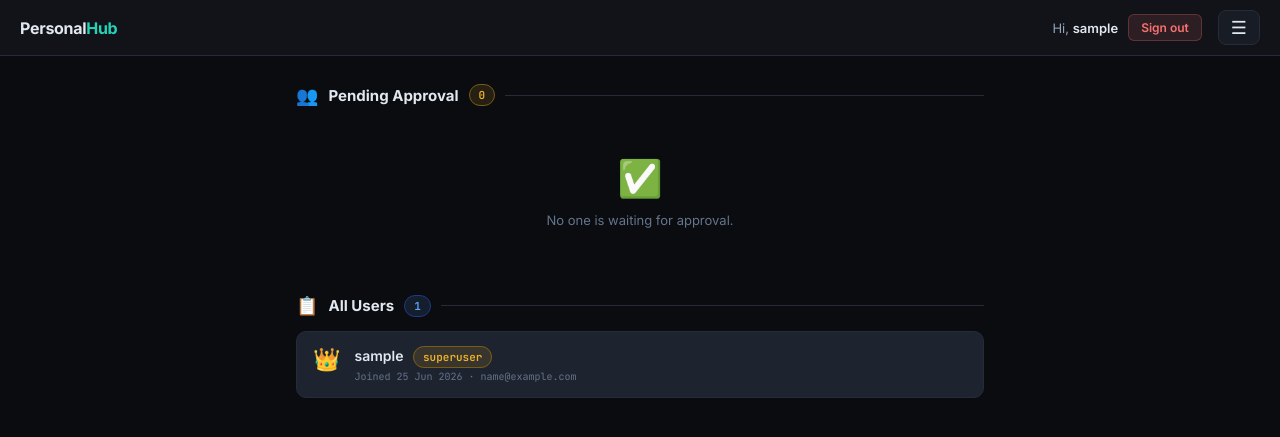
After one commit to mahanthileelakrishnaprasad-alt/Task_manager_project, a Django app: page /users/ in a window 1280 px wide. The commit adds this page. Shown: the top 437 px of the page. Run offline with Django 5.2, Linux system fonts and the light colour scheme; the visitor is signed in with stand-in values (Sample User, id 1); data comes from the database, SQL or seed files in the repository.

Commit message:
Add user approval workflow and superuser Users management page

```diff
--- a/tasks/templates/tasks/base.html
+++ b/tasks/templates/tasks/base.html
@@ -217,6 +217,11 @@ textarea.input{resize:vertical;min-height:60px}
       <a href="/transactions/" class="menu-item {% if '/transactions/' in request.path %}active{% endif %}">
         <span class="menu-icon">💰</span> Transactions
       </a>
+      {% if user.is_superuser %}
+      <a href="/users/" class="menu-item {% if '/users/' in request.path %}active{% endif %}">
+        <span class="menu-icon">👥</span> Users
+      </a>
+      {% endif %}
     </div>
   </div>
 </nav>
--- a/tasks/templates/tasks/login.html
+++ b/tasks/templates/tasks/login.html
@@ -20,13 +20,14 @@ body{background:var(--bg);color:var(--text);font-family:'Inter',sans-serif;min-h
 .link{text-align:center;margin-top:18px;font-size:13px;color:var(--muted)}
 .link a{color:var(--teal);text-decoration:none;font-weight:600}
 .err{background:rgba(248,113,113,.12);color:var(--red);border:1px solid var(--red-dim);padding:10px 14px;border-radius:8px;font-size:13px;margin-bottom:14px}
+.ok{background:rgba(74,222,128,.12);color:var(--green);border:1px solid var(--green-dim);padding:10px 14px;border-radius:8px;font-size:13px;margin-bottom:14px}
 </style>
 </head>
 <body>
 <div class="box">
   <div class="logo">Personal<span>Hub</span></div>
   <div class="subtitle">Sign in to your workspace</div>
-  {% if messages %}{% for m in messages %}<div class="err">{{ m }}</div>{% endfor %}{% endif %}
+  {% if messages %}{% for m in messages %}<div class="{% if m.tags == 'success' %}ok{% else %}err{% endif %}">{{ m }}</div>{% endfor %}{% endif %}
   <form method="POST">
     {% csrf_token %}
     <label class="label">Username</label>
--- a/tasks/templates/tasks/register.html
+++ b/tasks/templates/tasks/register.html
@@ -20,6 +20,7 @@ body{background:var(--bg);color:var(--text);font-family:'Inter',sans-serif;min-h
 .link{text-align:center;margin-top:18px;font-size:13px;color:var(--muted)}
 .link a{color:var(--teal);text-decoration:none;font-weight:600}
 .err{background:rgba(248,113,113,.12);color:var(--red);border:1px solid var(--red-dim);padding:10px 14px;border-radius:8px;font-size:13px;margin-bottom:8px}
+.ok{background:rgba(74,222,128,.12);color:#4ade80;border:1px solid #14532d;padding:10px 14px;border-radius:8px;font-size:13px;margin-bottom:8px}
 .hint{font-size:11px;color:var(--muted);margin-top:-10px;margin-bottom:14px}
 </style>
 </head>
@@ -27,7 +28,7 @@ body{background:var(--bg);color:var(--text);font-family:'Inter',sans-serif;min-h
 <div class="box">
   <div class="logo">Personal<span>Hub</span></div>
   <div class="subtitle">Create your account</div>
-  {% if messages %}{% for m in messages %}<div class="err">{{ m }}</div>{% endfor %}{% endif %}
+  {% if messages %}{% for m in messages %}<div class="{% if m.tags == 'success' %}ok{% else %}err{% endif %}">{{ m }}</div>{% endfor %}{% endif %}
   <form method="POST">
     {% csrf_token %}
     <label class="label">Username</label>
--- /dev/null
+++ b/tasks/templates/tasks/users.html
@@ -0,0 +1,93 @@
+{% extends "tasks/base.html" %}
+{% block title %}Users — PersonalHub{% endblock %}
+
+{% block content %}
+
+<div class="section-head">
+  <span class="section-icon">👥</span>
+  <h2>Pending Approval</h2>
+  <span class="badge badge-gold">{{ pending_users|length }}</span>
+  <div class="divider"></div>
+</div>
+
+<div style="display:flex;flex-direction:column;gap:10px;margin-bottom:28px">
+  {% if pending_users %}
+    {% for u in pending_users %}
+    <div class="task-card">
+      <span style="font-size:22px;flex-shrink:0">🆕</span>
+      <div class="task-body">
+        <div class="task-title">{{ u.username }}</div>
+        <div class="task-meta">
+          Requested {{ u.profile.requested_at|date:"d M Y, g:i A" }}
+          {% if u.email %} · {{ u.email }}{% endif %}
+        </div>
+      </div>
+      <div class="task-actions">
+        <form method="POST" action="{% url 'users' %}">{% csrf_token %}
+          <input type="hidden" name="action" value="approve"/>
+          <input type="hidden" name="pk" value="{{ u.pk }}"/>
+          <button class="btn btn-sm btn-ghost-teal">✓ Approve</button>
+        </form>
+        <form method="POST" action="{% url 'users' %}">{% csrf_token %}
+          <input type="hidden" name="action" value="reject"/>
+          <input type="hidden" name="pk" value="{{ u.pk }}"/>
+          <button class="btn btn-sm btn-ghost-red" onclick="return confirm('Reject and permanently delete {{ u.username }}?')">✕ Reject</button>
+        </form>
+      </div>
+    </div>
+    {% endfor %}
+  {% else %}
+    <div class="empty"><div class="ei">✅</div><p>No one is waiting for approval.</p></div>
+  {% endif %}
+</div>
+
+<div class="section-head">
+  <span class="section-icon">📋</span>
+  <h2>All Users</h2>
+  <span class="badge badge-blue">{{ approved_users|length }}</span>
+  <div class="divider"></div>
+</div>
+
+<div style="display:flex;flex-direction:column;gap:10px">
+  {% for u in approved_users %}
+  <div class="task-card" style="{% if not u.is_active %}opacity:.6;{% endif %}">
+    <span style="font-size:22px;flex-shrink:0">{% if u.is_superuser %}👑{% elif u.is_active %}🟢{% else %}⚪{% endif %}</span>
+    <div class="task-body">
+      <div class="task-title">
+        {{ u.username }}
+        {% if u.is_superuser %}<span class="badge badge-gold" style="margin-left:6px">superuser</span>{% endif %}
+        {% if not u.is_active and not u.is_superuser %}<span class="badge badge-red" style="margin-left:6px">deactivated</span>{% endif %}
+      </div>
+      <div class="task-meta">
+        Joined {{ u.date_joined|date:"d M Y" }}
+        {% if u.email %} · {{ u.email }}{% endif %}
+        {% if u.last_login %} · last login {{ u.last_login|date:"d M Y, g:i A" }}{% endif %}
+      </div>
+    </div>
+    {% if not u.is_superuser %}
+    <div class="task-actions">
+      {% if u.is_active %}
+      <form method="POST" action="{% url 'users' %}">{% csrf_token %}
+        <input type="hidden" name="action" value="deactivate"/>
+        <input type="hidden" name="pk" value="{{ u.pk }}"/>
+        <button class="btn btn-sm btn-ghost-gold" onclick="return confirm('Deactivate {{ u.username }}? They will be unable to log in.')">⏸ Deactivate</button>
+      </form>
+      {% else %}
+      <form method="POST" action="{% url 'users' %}">{% csrf_token %}
+        <input type="hidden" name="action" value="activate"/>
+        <input type="hidden" name="pk" value="{{ u.pk }}"/>
+        <button class="btn btn-sm btn-ghost-teal">▶ Reactivate</button>
+      </form>
+      {% endif %}
+      <form method="POST" action="{% url 'users' %}">{% csrf_token %}
+        <input type="hidden" name="action" value="reject"/>
+        <input type="hidden" name="pk" value="{{ u.pk }}"/>
+        <button class="btn btn-sm btn-ghost-red" onclick="return confirm('Permanently delete {{ u.username }} and all their data?')">🗑 Delete</button>
+      </form>
+    </div>
+    {% endif %}
+  </div>
+  {% endfor %}
+</div>
+
+{% endblock %}
--- a/tasks/urls.py
+++ b/tasks/urls.py
@@ -2,6 +2,10 @@ from django.urls import path
 from . import views
 
 urlpatterns = [
+    # account status
+    path('pending/', views.pending_approval_view, name='pending_approval'),
+    # users (superuser only)
+    path('users/', views.users_view, name='users'),
     # tasks
     path('task/complete/<int:pk>/', views.complete_task, name='complete_task'),
     path('task/delete/<int:pk>/', views.delete_task, name='delete_task'),
--- a/tasks/views.py
+++ b/tasks/views.py
@@ -10,7 +10,29 @@ from django.contrib import messages
 from datetime import date, timedelta
 import os
 
-from .models import Task, UploadedFile, RoutineTask, RoutineLog, Transaction, TransactionCategory
+from .models import Task, UploadedFile, RoutineTask, RoutineLog, Transaction, TransactionCategory, UserProfile
+
+
+def _is_approved(user):
+    """Superusers are always approved. Users without a profile (pre-existing
+    accounts created before this feature existed) are treated as approved."""
+    if user.is_superuser:
+        return True
+    profile = getattr(user, 'profile', None)
+    if profile is None:
+        return True
+    return profile.is_approved
+
+
+def approved_required(view_func):
+    """Like @login_required, but also blocks users pending admin approval,
+    sending them to the waiting-room page instead."""
+    @login_required
+    def wrapper(request, *args, **kwargs):
+        if not _is_approved(request.user):
+            return redirect('pending_approval')
+        return view_func(request, *args, **kwargs)
+    return wrapper
 
 
 # ── Auth ──────────────────────────────────────────────────────────────────────
@@ -38,9 +60,9 @@ def register_view(request):
         form = UserCreationForm(request.POST)
         if form.is_valid():
             user = form.save()
-            login(request, user)
-            messages.success(request, f'Welcome, {user.username}!')
-            return redirect('dashboard')
+            UserProfile.objects.create(user=user, is_approved=False)
+            messages.success(request, 'Registration submitted, waiting for admin approval.')
+            return redirect('login')
         else:
             for field, errors in form.errors.items():
                 for error in errors:
@@ -52,7 +74,7 @@ def register_view(request):
 
 # ── Dashboard ─────────────────────────────────────────────────────────────────
 
-@login_required
+@approved_required
 def dashboard(request):
     if request.method == 'POST':
         title = request.POST.get('title', '').strip()
@@ -69,9 +91,81 @@ def dashboard(request):
     })
 
 
+@login_required
+def pending_approval_view(request):
+    if _is_approved(request.user):
+        return redirect('dashboard')
+    return render(request, 'tasks/pending_approval.html')
+
+
+# ── User Management (superuser only) ──────────────────────────────────────────
+
+def superuser_required(view_func):
+    @login_required
+    def wrapper(request, *args, **kwargs):
+        if not request.user.is_superuser:
+            messages.error(request, "You don't have permission to view that page.")
+            return redirect('dashboard')
+        return view_func(request, *args, **kwargs)
+    return wrapper
+
+
+@superuser_required
+def users_view(request):
+    if request.method == 'POST':
+        action = request.POST.get('action')
+        pk = request.POST.get('pk')
+        target = get_object_or_404(User, pk=pk)
+
+        if target.is_superuser and action in ('reject', 'deactivate'):
+            messages.error(request, "You can't deactivate or reject a superuser.")
+            return redirect('users')
+
+        if action == 'approve':
+            profile, _ = UserProfile.objects.get_or_create(user=target)
+            profile.is_approved = True
+            profile.approved_at = timezone.now()
+            profile.save()
+            target.is_active = True
+            target.save()
+            messages.success(request, f'{target.username} approved.')
+
+        elif action == 'reject':
+            username = target.username
+            target.delete()
+            messages.success(request, f'{username} rejected and removed.')
+
+        elif action == 'deactivate':
+            target.is_active = False
+            target.save()
+            messages.success(request, f'{target.username} deactivated.')
+
+        elif action == 'activate':
+            target.is_active = True
+            target.save()
+            # Reactivating someone also counts as (re)approving them.
+            profile, _ = UserProfile.objects.get_or_create(user=target)
+            if not profile.is_approved:
+                profile.is_approved = True
+                profile.approved_at = timezone.now()
+                profile.save()
+            messages.success(request, f'{target.username} reactivated.')
+
+        return redirect('users')
+
+    all_users = User.objects.all().order_by('-date_joined').select_related('profile')
+    pending_users = [u for u in all_users if not u.is_superuser and hasattr(u, 'profile') and not u.profile.is_approved]
+    approved_users = [u for u in all_users if u not in pending_users]
+
+    return render(request, 'tasks/users.html', {
+        'pending_users': pending_users,
+        'approved_users': approved_users,
+    })
+
+
 # ── Tasks ─────────────────────────────────────────────────────────────────────
 
-@login_required
+@approved_required
 def complete_task(request, pk):
     if request.method == 'POST':
         task = get_object_or_404(Task, pk=pk, user=request.user)
@@ -81,7 +175,7 @@ def complete_task(request, pk):
     return redirect('dashboard')
 
 
-@login_required
+@approved_required
 def delete_task(request, pk):
     if request.method == 'POST':
         task = get_object_or_404(Task, pk=pk, user=request.user)
@@ -89,7 +183,7 @@ def delete_task(request, pk):
     return redirect('dashboard')
 
 
-@login_required
+@approved_required
 def restore_task(request, pk):
     if request.method == 'POST':
         task = get_object_or_404(Task, pk=pk, user=request.user)
@@ -99,7 +193,7 @@ def restore_task(request, pk):
     return redirect('dashboard')
 
 
-@login_required
+@approved_required
 def delete_all_treasure(request):
     if request.method == 'POST':
         Task.objects.filter(user=request.user, completed=True).delete()
@@ -108,7 +202,7 @@ def delete_all_treasure(request):
 
 # ── Files ─────────────────────────────────────────────────────────────────────
 
-@login_required
+@approved_required
 def files_view(request):
     if request.method == 'POST':
         uploaded = request.FILES.get('file')
@@ -135,7 +229,7 @@ def files_view(request):
     return render(request, 'tasks/files.html', {'files': files})
 
 
-@login_required
+@approved_required
 def delete_file(request, pk):
     if request.method == 'POST':
         f = get_object_or_404(UploadedFile, pk=pk, user=request.user)
@@ -145,7 +239,7 @@ def delete_file(request, pk):
     return redirect('files')
 
 
-@login_required
+@approved_required
 def download_file(request, pk):
     f = get_object_or_404(UploadedFile, pk=pk, user=request.user)
     if not f.file or not os.path.exists(f.file.path):
@@ -166,7 +260,7 @@ def _ensure_today_logs(user):
         RoutineLog.objects.get_or_create(routine_task=rt, date=today, defaults={'user': user})
 
 
-@login_required
+@approved_required
 def routine_view(request):
     if request.method == 'POST':
         action = request.POST.get('action')
@@ -229,7 +323,7 @@ def routine_view(request):
 
 # ── Transactions ──────────────────────────────────────────────────────────────
 
-@login_required
+@approved_required
 def transactions_view(request):
     if request.method == 'POST':
         action = request.POST.get('action')
```
Also changed, not shown: tasks/models.py (+10 -0 lines), tasks/templates/tasks/pending_approval.html (added, +18 -0 lines), tasks/migrations/0003_userprofile.py (added).
